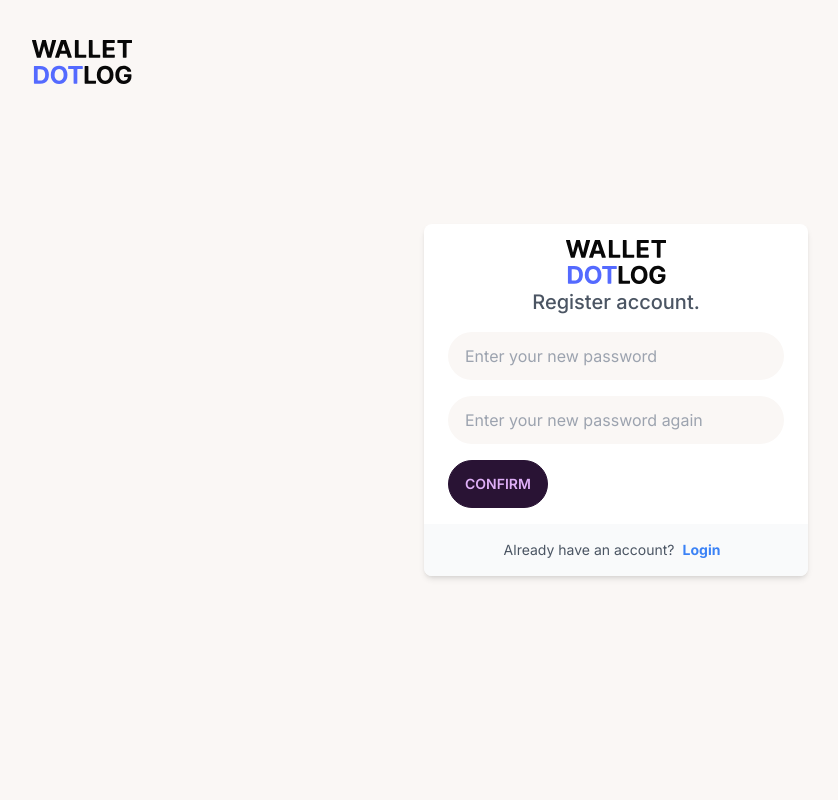
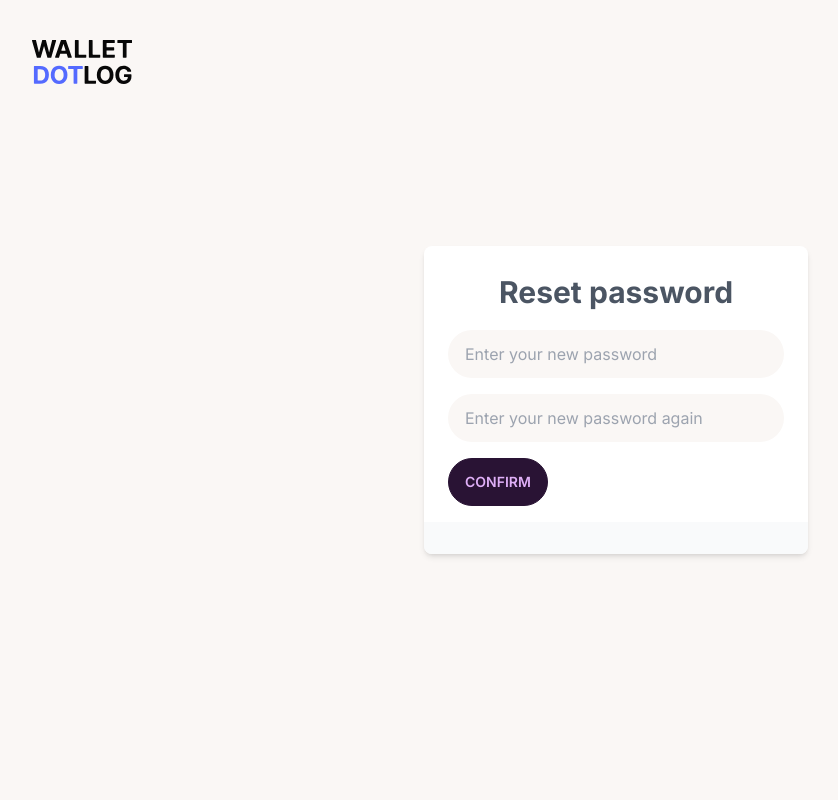
Before and after one commit to ahnge/walletdotlog-fe, a React (Create React App) app: page /rest-auth/password/reset/confirm/1/1 in a window 1280 px wide. Shown: the top 800 px of the page, without its empty margins (24-862 px from the left). Built offline with nearby package versions, Linux system fonts and the light colour scheme.

Commit message:
🖌️ 2 more pages

```diff
--- a/src/components/ForgotPassPage/ForgotPass.jsx
+++ b/src/components/ForgotPassPage/ForgotPass.jsx
@@ -6,6 +6,7 @@ import Alert from "../Alert";
 const ForgotPass = () => {
   // local states
   const [email, setEmail] = useState("");
+  const [loading, setLoading] = useState(false);
 
   const [success, setSuccess] = useState("");
   const [err, setErr] = useState([]);
@@ -14,11 +15,13 @@ const ForgotPass = () => {
   const handleClick = (e) => {
     e.preventDefault();
     const getInstructinos = async () => {
+      setLoading(true);
       const res = await axios.post(
         "http://localhost:8000/dj-rest-auth/password/reset/",
         { email }
       );
       console.log(res);
+      setLoading(false);
       setEmail("");
       if (res.data.detail) {
         setSuccess(res.data.detail);
@@ -64,11 +67,14 @@ const ForgotPass = () => {
                 onChange={(e) => setEmail(e.target.value)}
               />
             </label>
-            <input
-              type="submit"
-              className="btn mt-5 w-fit"
-              value="Send me instructions"
-            />
+            <div className="flex justify-start">
+              <input
+                type="submit"
+                className={`btn mt-5 w-fit ${loading ? "btn-disabled" : ""}`}
+                value="Send me instructions"
+              />
+              {loading && <span className="traditional ml-5 mt-5"></span>}
+            </div>
           </form>
         </div>
       </div>
--- a/src/components/homePage/Home.jsx
+++ b/src/components/homePage/Home.jsx
@@ -9,7 +9,7 @@ const Home = () => {
       <div className="flex px-8 flex-col justify-center items-center min-h-screen">
         {authState.user ? (
           <h1 className=" text-5xl text-center font-extrabold py-2">
-            WELCOME {authState.user.full_name}
+            Welcome {authState.user.full_name}
           </h1>
         ) : (
           <h1 className=" text-5xl text-center font-extrabold py-2">WELCOME</h1>
--- a/src/components/passwordResetConfirmPage/PasswordResetConfirm.jsx
+++ b/src/components/passwordResetConfirmPage/PasswordResetConfirm.jsx
@@ -9,6 +9,7 @@ const PasswordResetConfirm = () => {
   // local states
   const [newPass1, setNewPass1] = useState();
   const [newPass2, setNewPass2] = useState();
+  const [loading, setLoading] = useState(false);
 
   const [success, setSuccess] = useState("");
 
@@ -25,6 +26,7 @@ const PasswordResetConfirm = () => {
   const handleSubmit = (e) => {
     e.preventDefault();
     const resetPass = async () => {
+      setLoading(true);
       const url = "http://localhost:8000/dj-rest-auth/password/reset/confirm/";
       const res = await axios.post(url, {
         uid,
@@ -36,13 +38,16 @@ const PasswordResetConfirm = () => {
       if (res.data.detail) {
         setSuccess(res.data.detail);
         setTimeout(() => {
+          setLoading(false);
           setSuccess("");
           navigate("/");
-        }, 3800);
+        }, 2000);
       }
     };
+
     resetPass().catch((err) => {
       console.log(err);
+      setLoading(false);
       if (err.response.data.new_password2) {
         setPassErr(err.response.data.new_password2);
         setTimeout(() => setPassErr([]), 3800);
@@ -61,25 +66,22 @@ const PasswordResetConfirm = () => {
 
   return (
     <>
+      {/* Alerts */}
       <div className="fixed top-20 right-10 w-fit transition duration-500 flex flex-col space-y-3">
         {passErr?.map((t, index) => {
-          return <Alert text={t} type="warning" key={index} />;
+          return <Alert text={t} type="error" key={index} />;
         })}
-        {err ? <Alert text="something went woong" type="warning" /> : null}
+        {err ? <Alert text="something went woong" type="error" /> : null}
         {success ? <Alert text={success} type="success" /> : null}
       </div>
       <div className="w-full max-w-sm mx-auto overflow-hidden bg-white rounded-lg shadow-md dark:bg-gray-800 font-inter">
         <div className="px-6 py-4">
-          <div className=" flex justify-center">
-            <Logo />
-          </div>
-
-          <h3 className="mt-1 text-xl font-medium text-center text-gray-600 dark:text-gray-200">
-            Register account.
+          <h3 className="mt-3 text-3xl font-bold text-center text-gray-600 dark:text-gray-200">
+            Reset password
           </h3>
 
           <form onSubmit={handleSubmit}>
-            <div className="w-full mt-4">
+            <div className="w-full mt-5">
               <input
                 className="input w-full"
                 type="password"
@@ -103,23 +105,17 @@ const PasswordResetConfirm = () => {
             </div>
 
             <div className="flex items-center justify-start mt-4">
-              <input type="submit" value="Confirm" className="btn" />
+              <input
+                type="submit"
+                value="Confirm"
+                className={`btn ${loading ? "btn-disabled" : ""}`}
+              />
+              {loading && <span className="traditional ml-5 mb-10"></span>}
             </div>
           </form>
         </div>
 
-        <div className="flex items-center justify-center py-4 text-center bg-gray-50 dark:bg-gray-700">
-          <span className="text-sm text-gray-600 dark:text-gray-200">
-            Already have an account?{" "}
-          </span>
-
-          <Link
-            to="/login"
-            className="mx-2 text-sm font-bold text-blue-500 dark:text-blue-400 hover:underline"
-          >
-            Login
-          </Link>
-        </div>
+        <div className="flex items-center justify-center py-4 text-center bg-gray-50 dark:bg-gray-700"></div>
       </div>
     </>
   );
```
